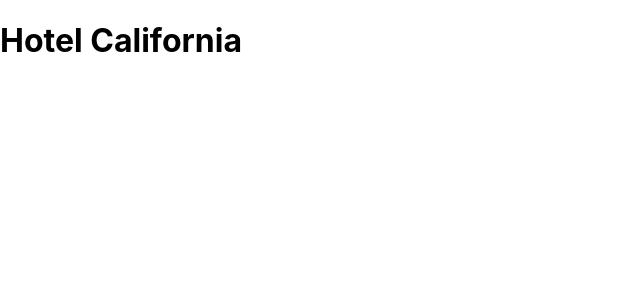
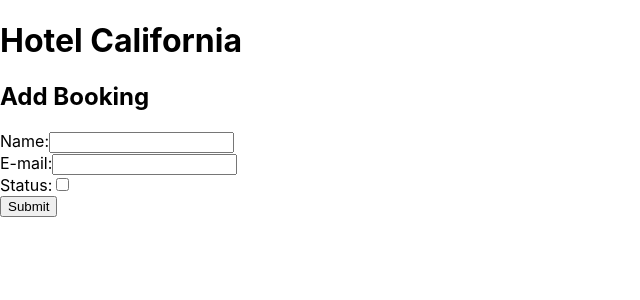
Before and after one commit to MackieJG/Hotel_CheckIn_App, a React (Create React App) app in the folder client/: page / in a window 1280 px wide. Shown: the top 300 px of the page, without its empty margins (0-640 px from the left). Built offline with nearby package versions, Linux system fonts and the light colour scheme; no server answers.

Commit message:
Correcting a comment-out

```diff
--- a/client/src/containers/MainContainer.js
+++ b/client/src/containers/MainContainer.js
@@ -1,4 +1,4 @@
-// import BookingForm from '../components/BookingForm';
+import BookingForm from '../components/BookingForm';
 import BookingList from '../components/BookingList';
 import { useState, useEffect } from 'react';
 import { getBooking } from '../components/BookingService';
@@ -23,7 +23,7 @@
 
     return (
         <>
-            {/* <BookingForm /> */}
+            <BookingForm addBooking={addBooking}/>
             <BookingList bookings={bookings}/>
         </>
     )
```
